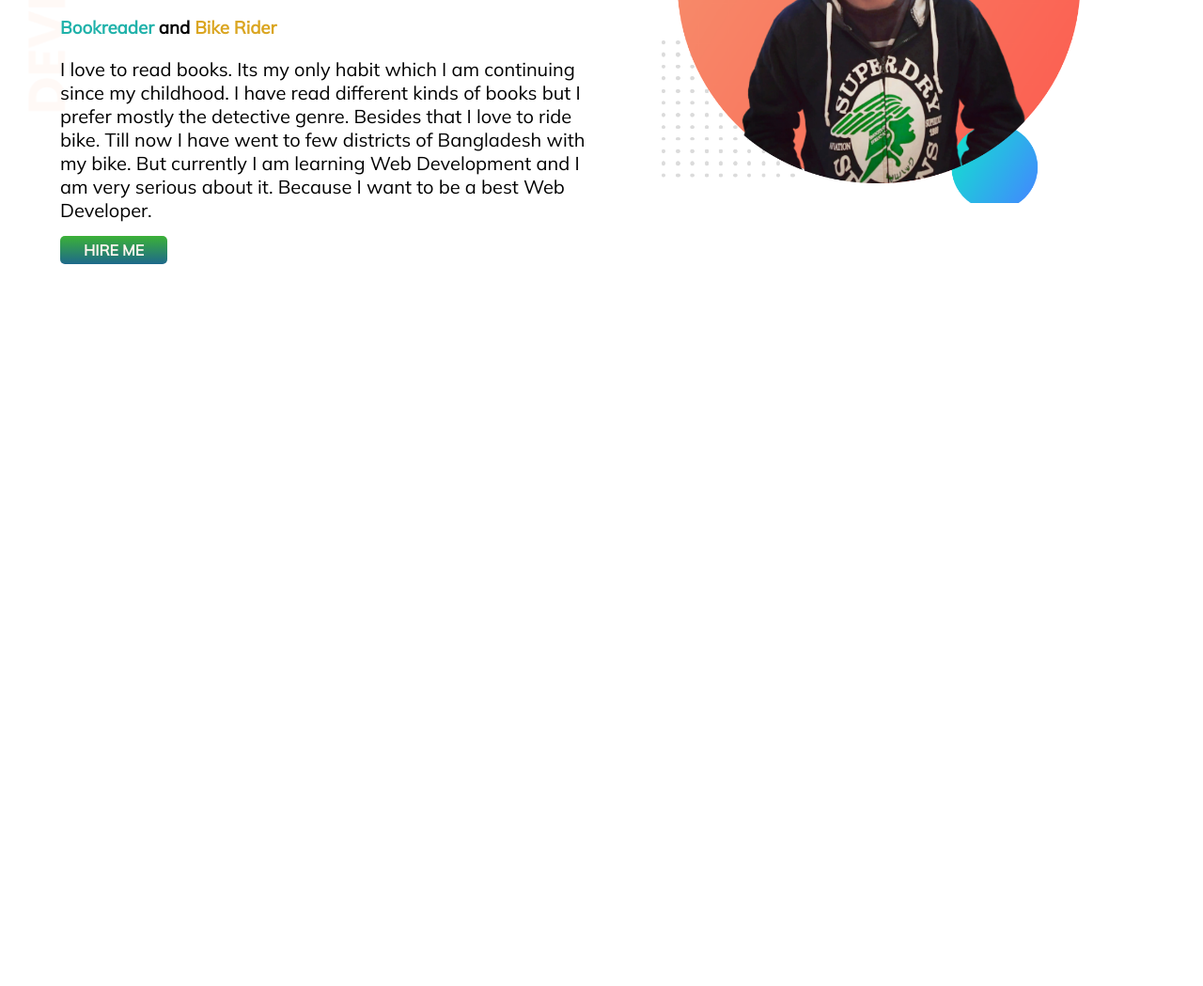
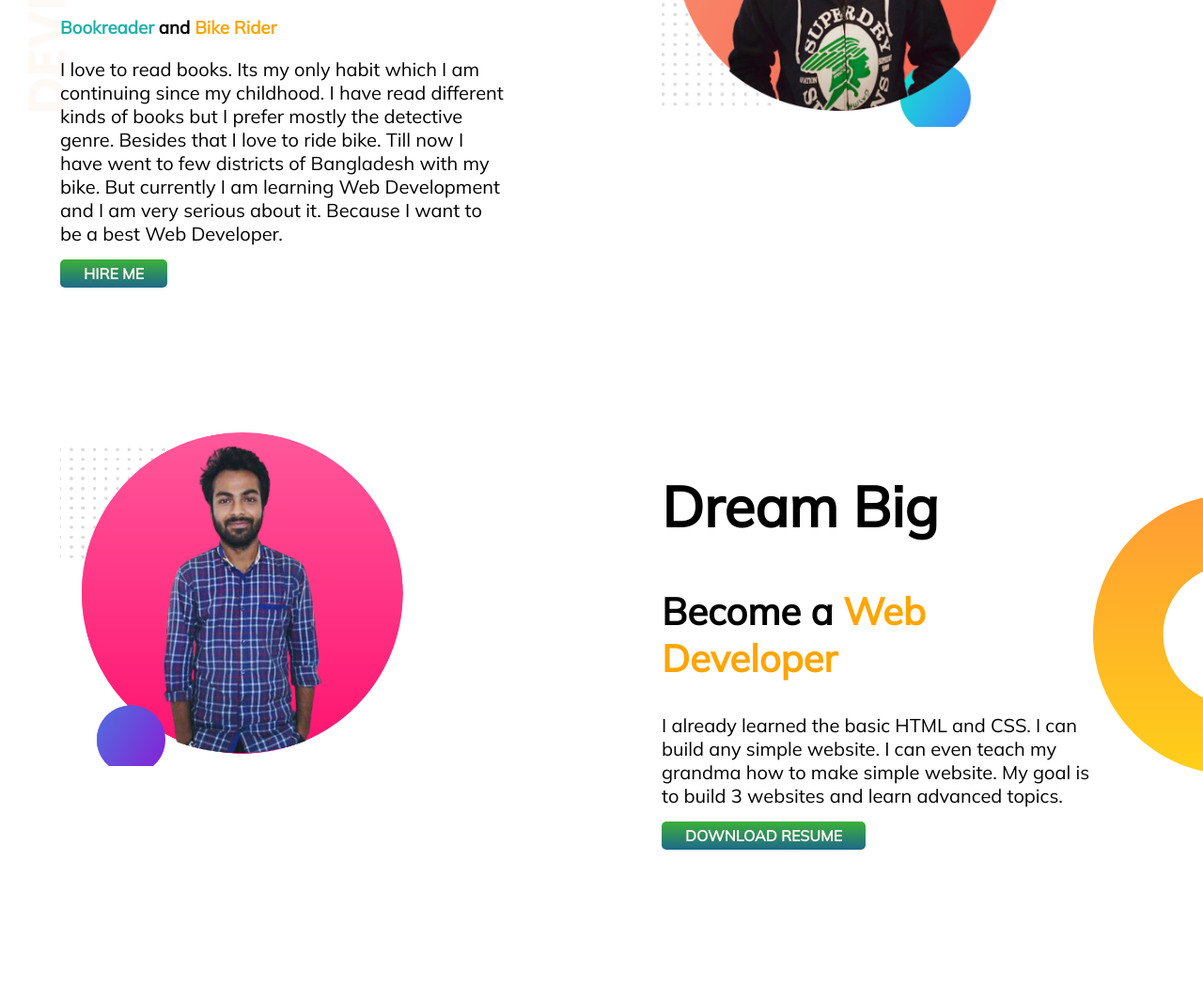
Before and after one commit to mahir077/baby-developer-portfolio, a plain HTML site: page index.html in a window 1280 px wide. Shown: the part 241-1290 px from the top of the page at 94% size. Before the commit the page ends 800 px from the top, so only its background shows below. Drawn offline with Linux system fonts and the light colour scheme.

Commit message:
second section

```diff
--- a/index.html
+++ b/index.html
@@ -31,6 +31,24 @@
             <img src="images/my-bg.png" alt="">
         </div>
     </section>
+    <section class="dream-big">
+        <div class="half-width">
+            <img src="images/potu.png" alt="">
+        </div>
+        <div class="half-width">
+            <h1>Dream Big</h1>
+            <h2>Become a <span class="pot">Web Developer</span></h2>
+            <p>
+                I already learned the basic HTML and CSS. I can build any simple website. I can even teach my grandma
+                how to make simple website. My goal is to build 3 websites and learn advanced topics.
+
+            </p>
+            <a class="op" target="_blank" href="">DOWNLOAD RESUME</a>
+
+        </div>
+    </section>
+    <div>
+    </div>
 
 </body>
 
--- a/style.css
+++ b/style.css
@@ -8,17 +8,21 @@ h1 { font-size: 60px;
 h2 { font-size: 40px;
 
 }
-.ishu{ color: limegreen;
+.ishu{ color: tomato;
 
 }
 p {font-size: 20px;
 
 }
 section{ display: flex;
+         margin-bottom: 150px;
 
 }
 .half-width { width:50%;
              padding-left: 5%;
+             padding-right: 8%;
+
+
 
 }
 .half-width img { width: 80%;
@@ -27,7 +31,7 @@ section{ display: flex;
 .rat{ color: lightseagreen;
 
 }
-.pot{ color:goldenrod;
+.pot{ color: orange;
 
 }
 .op{    color:seashell   ;
@@ -42,3 +46,8 @@ section{ display: flex;
              background-repeat:no-repeat;
 
 }
+.dream-big{ background-image: url(images/dream-bg.png);
+            background-repeat:no-repeat;
+            background-position: right ;
+
+}
```
Also changed, not shown: images/pintu.png (added), images/potu.png (added).
